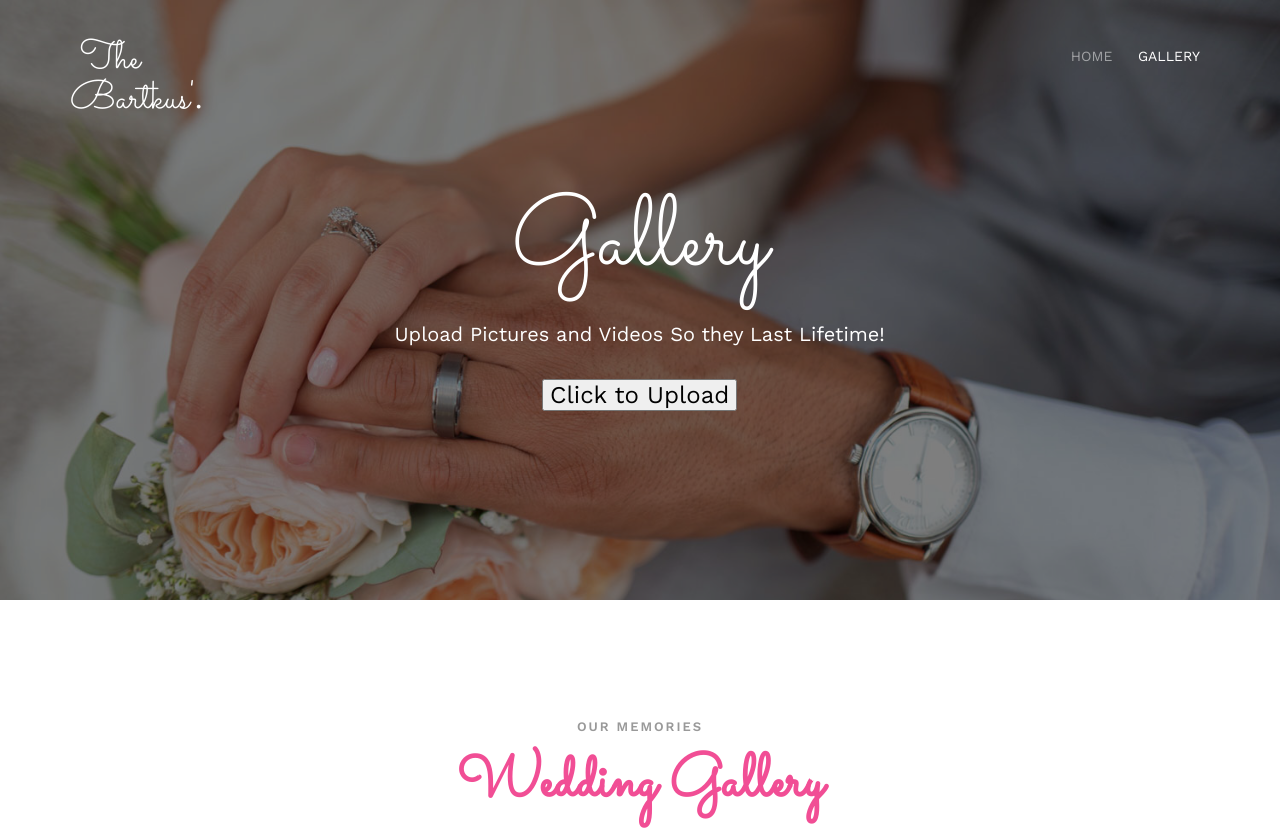
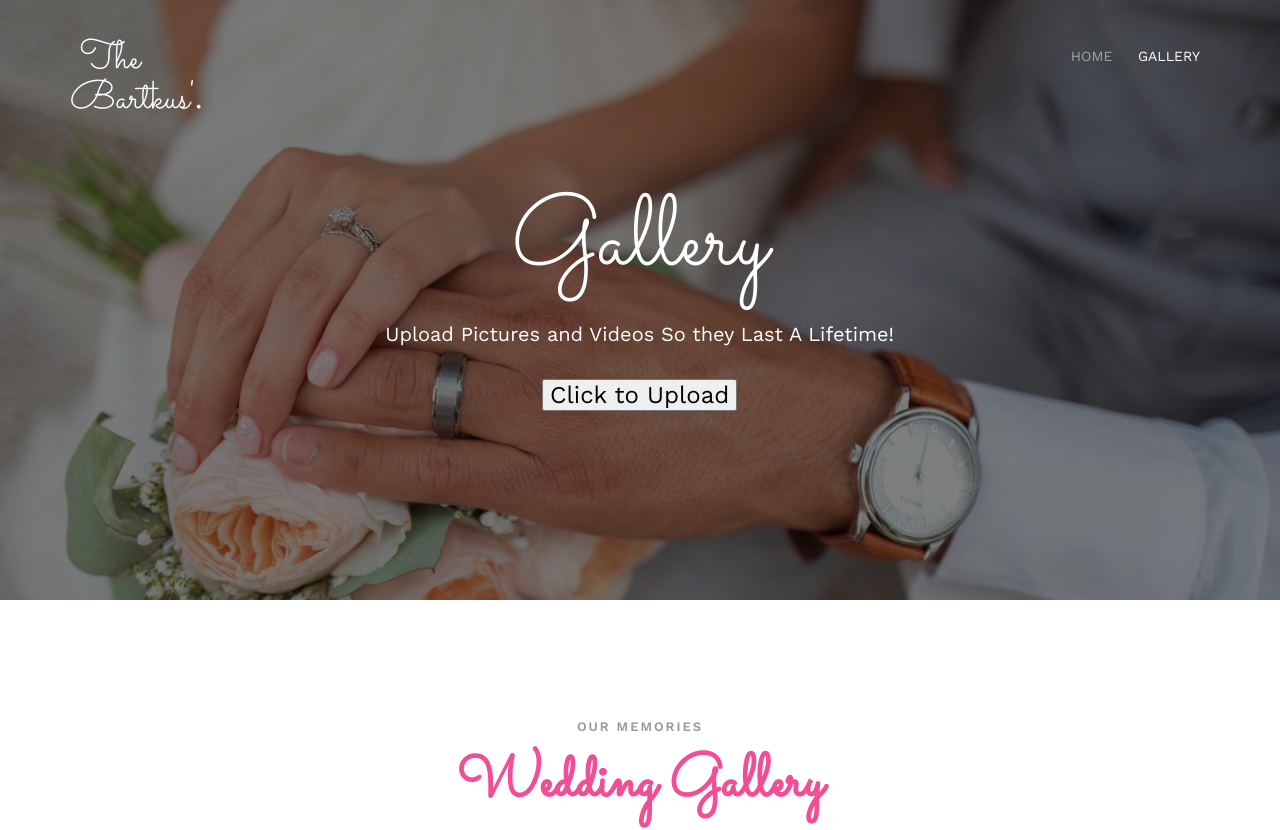
Before and after one commit to kendraandnick/kendraandnick.github.io, a plain HTML site: page gallery.html in a window 1280 px wide. Shown: the top 830 px of the page. Drawn offline with nearby package versions, Linux system fonts and the light colour scheme; a script that the page names is missing; files whose address does not match are found by name.

Commit message:
Update gallery.html

```diff
--- a/gallery.html
+++ b/gallery.html
@@ -100,7 +100,7 @@
 					<div class="display-t">
 						<div class="display-tc animate-box" data-animate-effect="fadeIn">
 							<h1>Gallery</h1>
-							<h2>Upload Pictures and Videos So they Last Lifetime!</h2>
+							<h2>Upload Pictures and Videos So they Last A Lifetime!</h2>
 							<h3>
 								<button id="upload_widget" class="cloudinary-button">Click to Upload</button>
 
```
